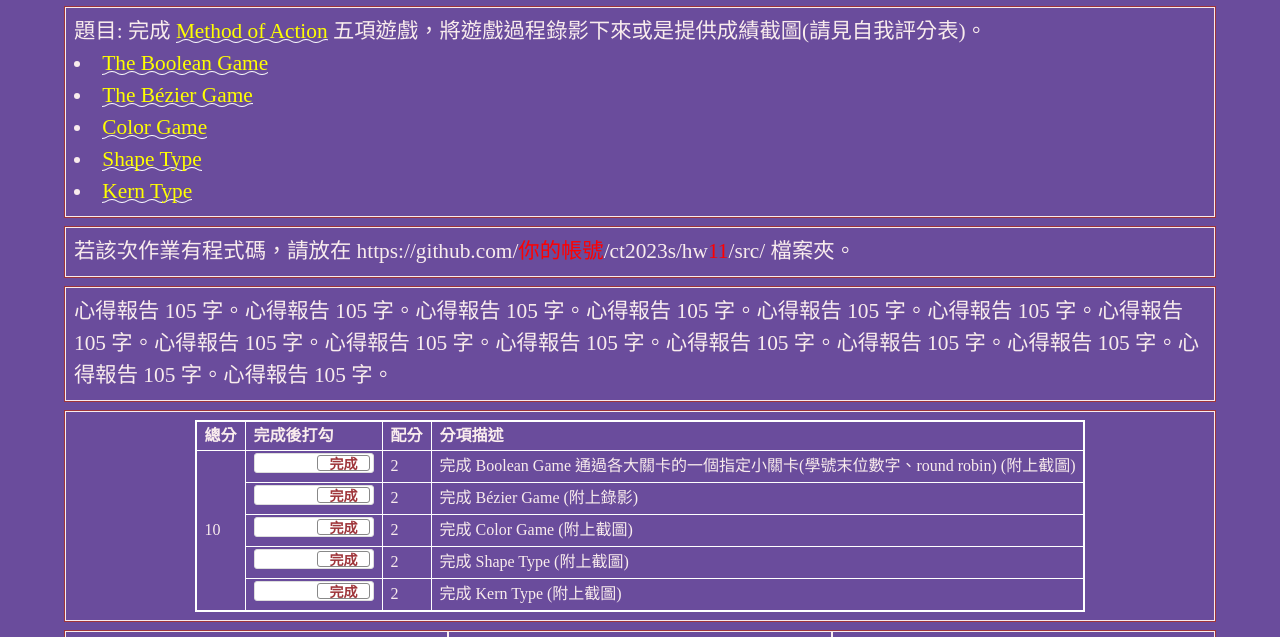
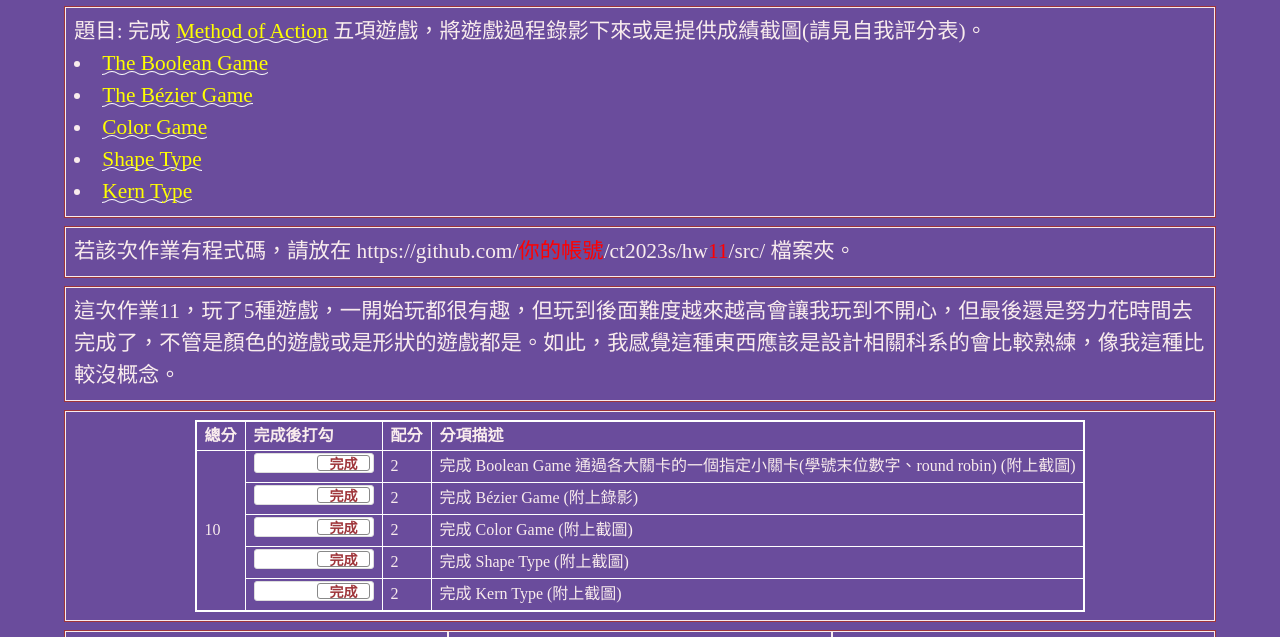
Before and after one commit to t108590019/ct2023s, a plain HTML site: page hw11/index.html in a window 1280 px wide. Shown: the part 86-723 px from the top of the page. Drawn offline with nearby package versions, Linux system fonts and the light colour scheme.

Commit message:
Update index.html

```diff
--- a/hw11/index.html
+++ b/hw11/index.html
@@ -195,7 +195,7 @@
   <!-- ------------------------------------------------>
   <div class="row hw12">
     <div class="col-md-12 twenty">
-      心得報告 105 字。心得報告 105 字。心得報告 105 字。心得報告 105 字。心得報告 105 字。心得報告 105 字。心得報告 105 字。心得報告 105 字。心得報告 105 字。心得報告 105 字。心得報告 105 字。心得報告 105 字。心得報告 105 字。心得報告 105 字。心得報告 105 字。
+      這次作業11，玩了5種遊戲，一開始玩都很有趣，但玩到後面難度越來越高會讓我玩到不開心，但最後還是努力花時間去完成了，不管是顏色的遊戲或是形狀的遊戲都是。如此，我感覺這種東西應該是設計相關科系的會比較熟練，像我這種比較沒概念。
     </div>
   </div>
 
```
